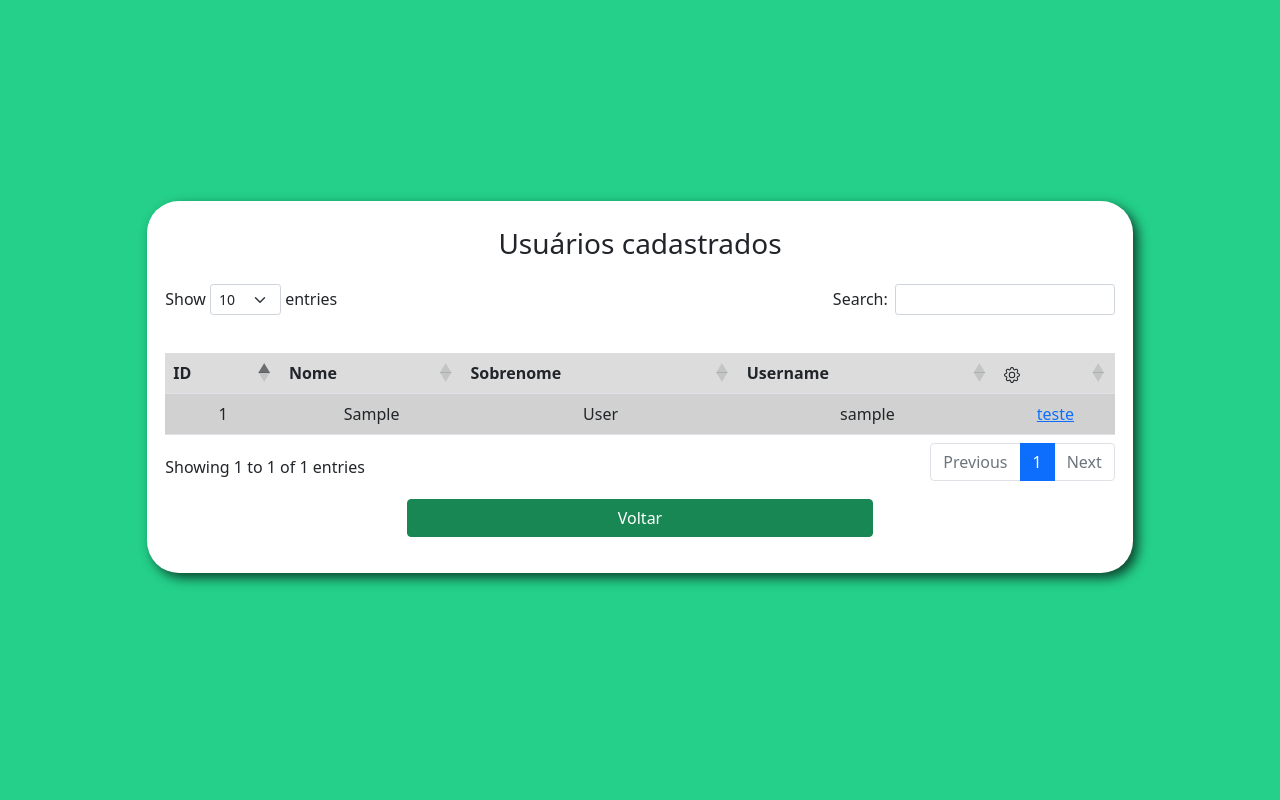
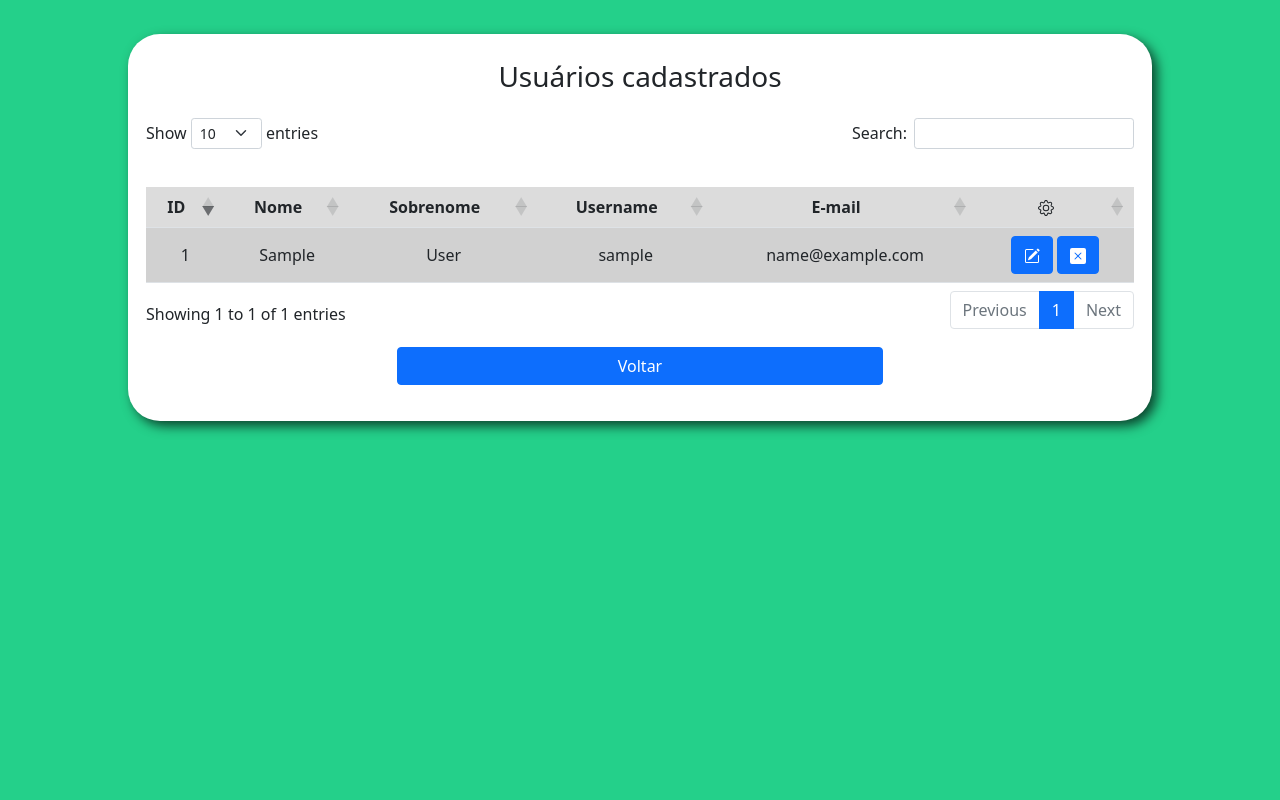
Before and after one commit to GuilhermeEnrique/CRUD_PHP, a PHP site: page /list.php in a window 1280 px wide. Run offline with PHP 8.4, Linux system fonts and the light colour scheme; tables that the repository leaves empty or names only in its code hold one stand-in row (values such as "Sample post"); data that the repository does not hold is empty; some libraries are stand-ins or nearby versions.

Commit message:
Alteração visual

```diff
--- a/css/style.css
+++ b/css/style.css
@@ -3,13 +3,19 @@
   background-color: #24d08a;
 }
 
+.fundo-bd{
+  margin: 50px 0px 0px 0px;
+  align-items: center;
+  background-color: #24d08a;
+}
+
 .mainContainer {
   width: 100%;
-  height: 100vh;
+  height: auto;
   display: flex;
   justify-content: center;
   align-items: center;
-  background-color: #24d08a;
+
 }
 
 .col-md-8 {
@@ -46,7 +52,7 @@
   margin-right: 2rem;
 }
 
-.btn-primary {
+/* .btn-primary {
   color: #fff;
   background-color: #24d08a;
   border-color: #24d08a;
@@ -64,9 +70,9 @@
   --bs-btn-disabled-color: #fff;
   --bs-btn-disabled-bg: #24d08a;
   --bs-btn-disabled-border-color: #24d08a;
-}
+} */
 
-.btn-cadastrar {
+/* .btn-cadastrar {
   color: #24d08a;
   background-color: #fff;
   border-color: #24d08a;
@@ -104,7 +110,7 @@
   --bs-btn-disabled-color: #fff;
   --bs-btn-disabled-bg: #198754;
   --bs-btn-disabled-border-color: #198754;
-}
+} */
 
 .table-bg{
   text-align: center;
--- a/editar.php
+++ b/editar.php
@@ -88,7 +88,7 @@ if (isset($_GET['id'])) {
                                 </div>
                                 <hr class="my-4">
                                 <div class="d-grid gap-2">
-                                    <button class="btn btn-success" type="submit">Atualizar</button>
+                                    <button class="btn btn-primary" type="submit">Atualizar</button>
                                     <a href="./list.php" class="btn btn-outline-primary" type="button">Ver cadastrados</a>
                                 </div>
                             </form>
--- a/index.php
+++ b/index.php
@@ -62,7 +62,7 @@
                         <hr class="my-4">
                         <div class="d-grid gap-2 col-12 mx-auto">
                             <button class="btn btn-primary" type="submit">Cadastrar</button>
-                            <a href="./list.php" class="btn btn-cadastrar" type="button">Ver cadastrados</a>
+                            <a href="./list.php" class="btn btn-outline-primary" type="button">Ver cadastrados</a>
                         </div>
                         <div class="col-md-6"></div>
                     </div>
--- a/list.php
+++ b/list.php
@@ -18,6 +18,7 @@
                 "processing": true,
                 "serverSide": true,
                 "paging": true,
+                "order": [0, 'desc'],
                 "ajax": {
                     "url": "proc_pesq_user.php",
                     "type": "POST",
@@ -28,32 +29,31 @@
     <title>Cadastrados</title>
 </head>
 
-<body>
-    <div class="container-fluid mainContainer">
+<body class="fundo-bd">
+    <div class="container-flex mainContainer">
         <div class="row g-3 main">
             <div class="col-12 title">
                 <h3>
                     Usuários cadastrados
                 </h3>
             </div>
-            <div class="table-responsive">
                 <table id="listar-usuario" class="table table-striped align-middle table-bg" style="width: 100%">
                     <thead>
                         <tr>
-                            <th scope="col">ID</th>
-                            <th scope="col">Nome</th>
-                            <th scope="col">Sobrenome</th>
-                            <th scope="col">Username</th>
-                            <th scope="col"><svg xmlns="http://www.w3.org/2000/svg" width="16" height="16" fill="currentColor" class="bi bi-gear" viewBox="0 0 16 16">
+                            <th style="text-align:center;" scope="col">ID</th>
+                            <th style="text-align:center;" scope="col">Nome</th>
+                            <th style="text-align:center;" scope="col">Sobrenome</th>
+                            <th style="text-align:center;" scope="col">Username</th>
+                            <th style="text-align:center;" scope="col">E-mail</th>
+                            <th style="text-align:center;" scope="col"><svg xmlns="http://www.w3.org/2000/svg" width="16" height="16" fill="currentColor" class="bi bi-gear" viewBox="0 0 16 16">
                                     <path d="M8 4.754a3.246 3.246 0 1 0 0 6.492 3.246 3.246 0 0 0 0-6.492zM5.754 8a2.246 2.246 0 1 1 4.492 0 2.246 2.246 0 0 1-4.492 0z" />
                                     <path d="M9.796 1.343c-.527-1.79-3.065-1.79-3.592 0l-.094.319a.873.873 0 0 1-1.255.52l-.292-.16c-1.64-.892-3.433.902-2.54 2.541l.159.292a.873.873 0 0 1-.52 1.255l-.319.094c-1.79.527-1.79 3.065 0 3.592l.319.094a.873.873 0 0 1 .52 1.255l-.16.292c-.892 1.64.901 3.434 2.541 2.54l.292-.159a.873.873 0 0 1 1.255.52l.094.319c.527 1.79 3.065 1.79 3.592 0l.094-.319a.873.873 0 0 1 1.255-.52l.292.16c1.64.893 3.434-.902 2.54-2.541l-.159-.292a.873.873 0 0 1 .52-1.255l.319-.094c1.79-.527 1.79-3.065 0-3.592l-.319-.094a.873.873 0 0 1-.52-1.255l.16-.292c.893-1.64-.902-3.433-2.541-2.54l-.292.159a.873.873 0 0 1-1.255-.52l-.094-.319zm-2.633.283c.246-.835 1.428-.835 1.674 0l.094.319a1.873 1.873 0 0 0 2.693 1.115l.291-.16c.764-.415 1.6.42 1.184 1.185l-.159.292a1.873 1.873 0 0 0 1.116 2.692l.318.094c.835.246.835 1.428 0 1.674l-.319.094a1.873 1.873 0 0 0-1.115 2.693l.16.291c.415.764-.42 1.6-1.185 1.184l-.291-.159a1.873 1.873 0 0 0-2.693 1.116l-.094.318c-.246.835-1.428.835-1.674 0l-.094-.319a1.873 1.873 0 0 0-2.692-1.115l-.292.16c-.764.415-1.6-.42-1.184-1.185l.159-.291A1.873 1.873 0 0 0 1.945 8.93l-.319-.094c-.835-.246-.835-1.428 0-1.674l.319-.094A1.873 1.873 0 0 0 3.06 4.377l-.16-.292c-.415-.764.42-1.6 1.185-1.184l.292.159a1.873 1.873 0 0 0 2.692-1.115l.094-.319z" />
                                 </svg></th>
                         </tr>
                     </thead>
                 </table>
-            </div>
             <div class="d-grid gap-2 col-6 mx-auto">
-                <a href="./index.php" class="btn btn-success" type="button">Voltar</a>
+                <a href="./index.php" class="btn btn-primary" type="button">Voltar</a>
             </div>
 
             <div class="fundo"></div>
--- a/proc_pesq_user.php
+++ b/proc_pesq_user.php
@@ -8,22 +8,24 @@ $columns = array(
     0 => 'id',
     1 => 'firstName',
     2 => 'lastName',
-    3 => 'username'
+    3 => 'username',
+    3 => 'email',
 );
 
 // Obter quantidade de registros total sem qualquer pesquisa:
-$result_user = "SELECT id, firstName, lastName, username FROM user";
+$result_user = "SELECT id, firstName, lastName, username, email FROM user";
 $resultado_user = mysqli_query($conn, $result_user);
 $qnt_linhas = mysqli_num_rows($resultado_user);
 
 // Obter os dados a serem apresentados:
-$result_usuarios = "SELECT id, firstName, lastName, username FROM user";
+$result_usuarios = "SELECT id, firstName, lastName, username, email FROM user";
 
 if (!empty($requestData['search']['value'])) {   // se houver um parâmetro de pesquisa, $requestData['search']['value'] contém o parâmetro de pesquisa
     $result_usuarios .= " WHERE firstName LIKE '" . $requestData['search']['value'] . "%' ";
     $result_usuarios .= " OR id LIKE '" . $requestData['search']['value'] . "%' ";
     $result_usuarios .= " OR lastName LIKE '" . $requestData['search']['value'] . "%' ";
     $result_usuarios .= " OR username LIKE '" . $requestData['search']['value'] . "%' ";
+    $result_usuarios .= " OR email LIKE '" . $requestData['search']['value'] . "%' ";
 }
 
 $resultado_usuarios = mysqli_query($conn, $result_usuarios);
@@ -42,7 +44,15 @@ while ($row_usuarios = mysqli_fetch_array($resultado_usuarios)) {
     $dado[] = $row_usuarios["firstName"];
     $dado[] = $row_usuarios["lastName"];
     $dado[] = $row_usuarios["username"];
-    $dado[] = '<a href="#">teste</a>';
+    $dado[] = $row_usuarios["email"];
+    $dado[] = ' <div style="text-align:center;">
+                    <a class="btn btn-primary" href="./editar.php?id=' . $row_usuarios["id"] . '"><svg xmlns="http://www.w3.org/2000/svg" width="16" height="16" fill="currentColor" class="bi bi-pencil-square" viewBox="0 0 16 16">
+                    <path d="M15.502 1.94a.5.5 0 0 1 0 .706L14.459 3.69l-2-2L13.502.646a.5.5 0 0 1 .707 0l1.293 1.293zm-1.75 2.456-2-2L4.939 9.21a.5.5 0 0 0-.121.196l-.805 2.414a.25.25 0 0 0 .316.316l2.414-.805a.5.5 0 0 0 .196-.12l6.813-6.814z"/>
+                    <path fill-rule="evenodd" d="M1 13.5A1.5 1.5 0 0 0 2.5 15h11a1.5 1.5 0 0 0 1.5-1.5v-6a.5.5 0 0 0-1 0v6a.5.5 0 0 1-.5.5h-11a.5.5 0 0 1-.5-.5v-11a.5.5 0 0 1 .5-.5H9a.5.5 0 0 0 0-1H2.5A1.5 1.5 0 0 0 1 2.5v11z"/>
+                    </svg></a>
+                    <a class="btn btn-primary" href="./delete.php?id=' . $row_usuarios["id"] . '"><svg xmlns="http://www.w3.org/2000/svg" width="16" height="16" fill="currentColor" class="bi bi-x-square-fill" viewBox="0 0 16 16">
+                    <path d="M2 0a2 2 0 0 0-2 2v12a2 2 0 0 0 2 2h12a2 2 0 0 0 2-2V2a2 2 0 0 0-2-2H2zm3.354 4.646L8 7.293l2.646-2.647a.5.5 0 0 1 .708.708L8.707 8l2.647 2.646a.5.5 0 0 1-.708.708L8 8.707l-2.646 2.647a.5.5 0 0 1-.708-.708L7.293 8 4.646 5.354a.5.5 0 1 1 .708-.708z"/>
+                    </svg></a></div>';
     $dados[] = $dado;
 }
 // Criar o array de informações a serem retornadas para o Js
```
